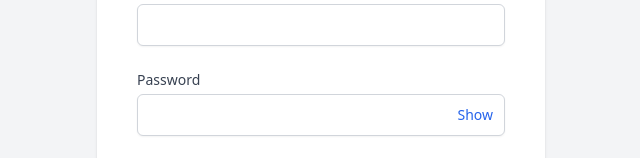
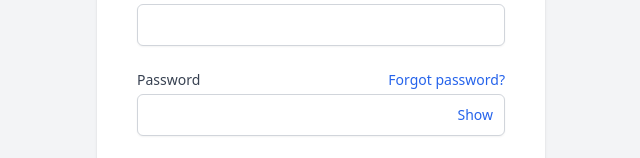
Before and after one commit to BTheCoderr/MeetopiaAPP, a Next.js app: page /auth/signin in a window 1280 px wide. Shown: the part 320-478 px from the top of the page, without its empty margins (319-959 px from the left). Built offline with nearby package versions, Linux system fonts and the light colour scheme; no server answers.

Commit message:
Add forgot password link to sign in

```diff
--- a/src/app/auth/signin/page.tsx
+++ b/src/app/auth/signin/page.tsx
@@ -74,9 +74,14 @@ export default function SignInPage() {
             </div>
 
             <div>
-              <label htmlFor="password" className="block text-sm font-medium text-gray-700">
-                Password
-              </label>
+              <div className="flex items-center justify-between">
+                <label htmlFor="password" className="block text-sm font-medium text-gray-700">
+                  Password
+                </label>
+                <Link href="/auth/forgot-password" className="text-sm font-medium text-blue-600 hover:text-blue-700">
+                  Forgot password?
+                </Link>
+              </div>
               <div className="relative mt-1">
                 <input
                   id="password"
```
